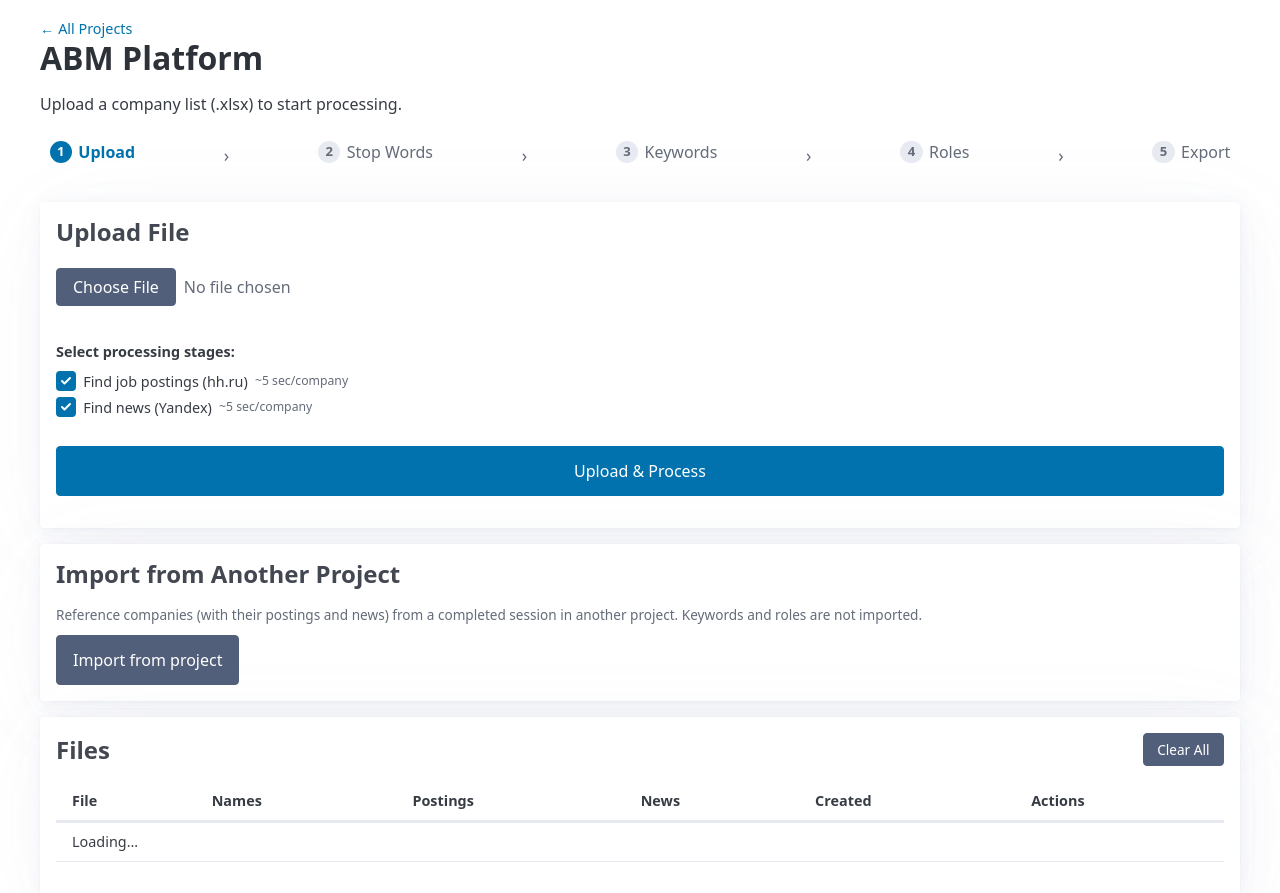
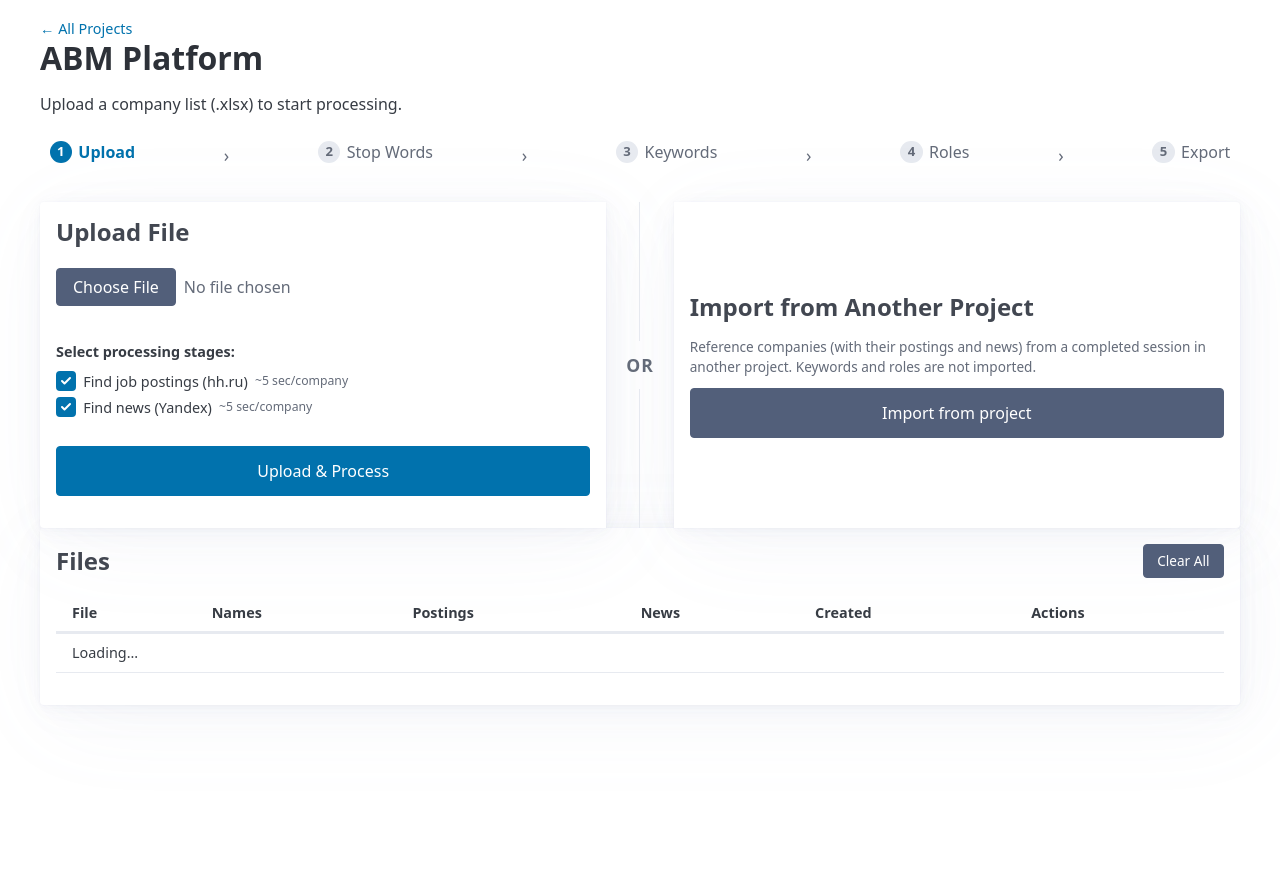
Before and after one commit to CherPasha/WEI_ABM_platform, a FastAPI app: template app/templates/project.html in a window 1280 px wide. Shown: the top 893 px of the page. After the commit the page ends 709 px from the top, so only its background shows below. Run offline with FastAPI, Linux system fonts and the light colour scheme; the template is opened without the code that fills it, so the values that code supplies are empty; some libraries are stand-ins or nearby versions.

Commit message:
feat: show Upload and Import side by side with OR divider on Upload tab
Co-Authored-By: Claude Sonnet 4.6 (1M context) <noreply@anthropic.com>

```diff
--- a/app/templates/project.html
+++ b/app/templates/project.html
@@ -175,8 +175,11 @@
                     </p>
                 </div>
 
-                <!-- Upload Section -->
-                <article>
+                <!-- Upload + Import side by side -->
+                <div style="display:grid; grid-template-columns:1fr auto 1fr; gap:0; align-items:stretch;">
+
+                    <!-- Upload File -->
+                    <article style="margin:0; border-radius: var(--pico-border-radius) 0 0 var(--pico-border-radius);">
                         <h3>Upload File</h3>
                         <form id="upload-form">
                             <input type="file" id="file-input" accept=".xlsx,.xls,.csv" required>
@@ -200,14 +203,23 @@
                         <p id="error-msg"></p>
                     </article>
 
+                    <!-- OR divider -->
+                    <div style="display:flex; flex-direction:column; align-items:center; justify-content:center; padding:0 1.25em;">
+                        <div style="flex:1; width:1px; background:var(--pico-muted-border-color);"></div>
+                        <span style="font-size:1.1em; font-weight:700; color:var(--pico-muted-color); padding:0.6em 0; letter-spacing:0.05em;">OR</span>
+                        <div style="flex:1; width:1px; background:var(--pico-muted-border-color);"></div>
+                    </div>
+
                     <!-- Import from project -->
-                <article>
+                    <article style="margin:0; border-radius: 0 var(--pico-border-radius) var(--pico-border-radius) 0; display:flex; flex-direction:column; justify-content:center;">
                         <h3>Import from Another Project</h3>
                         <p style="font-size:0.85em; color:var(--pico-muted-color); margin-bottom:0.75em;">
                             Reference companies (with their postings and news) from a completed session in another project. Keywords and roles are not imported.
                         </p>
                         <button class="secondary" onclick="openImportModal()">Import from project</button>
                     </article>
+
+                </div>
 
                 <!-- Import modal -->
                 <dialog id="import-modal">
```
Lines whose indentation alone changed are shown as unchanged.
